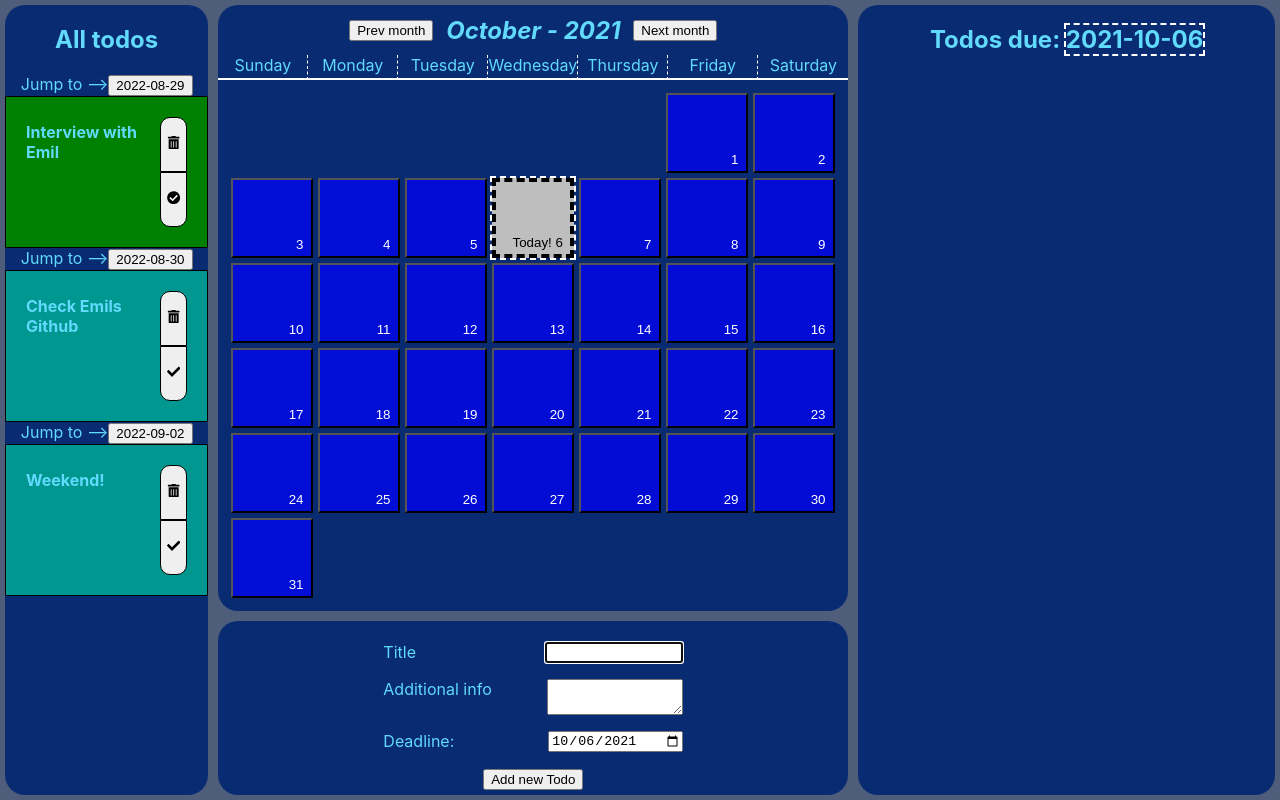
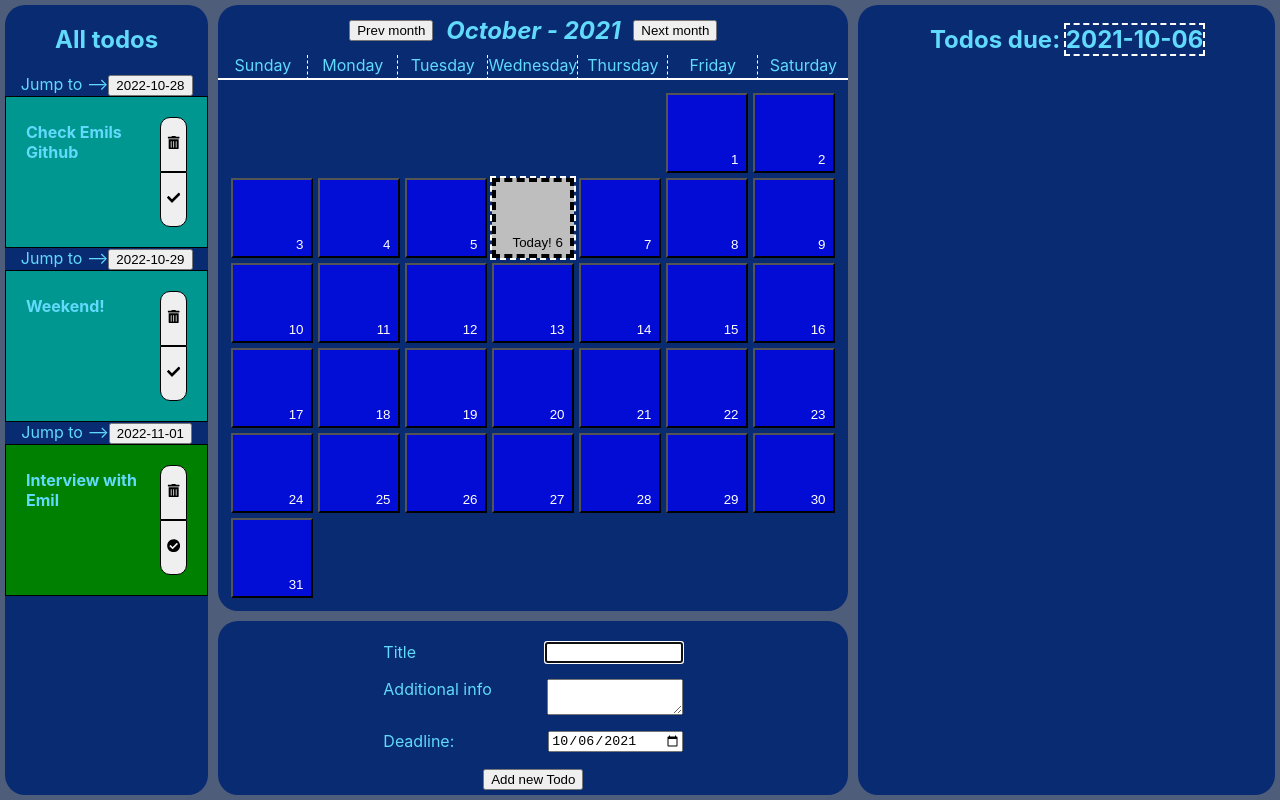
Before and after one commit to EmilNilsson12/typescript-todo-calendar, a React (Create React App) app: page / in a window 1280 px wide. Built offline with nearby package versions, Linux system fonts and the light colour scheme; no server answers.

Commit message:
Update autofill items

```diff
--- a/src/App.tsx
+++ b/src/App.tsx
@@ -18,21 +18,21 @@ const App: FunctionComponent = () => {
 		{
 			title: 'Interview with Emil',
 			description: '',
-			deadline: '2022-08-29T09:26:23.673Z',
+			deadline: '2022-11-01T09:26:23.673Z',
 			completed: true,
 			id: 'e1a17603-bda9-434f-974a-36ebc9b9b924',
 		},
 		{
 			title: 'Check Emils Github',
 			description: '',
-			deadline: '2022-08-30T09:26:11.289Z',
+			deadline: '2022-10-28T09:26:11.289Z',
 			completed: false,
 			id: 'c42914d7-77c4-45b3-88ef-f4a196a1c95a',
 		},
 		{
 			title: 'Weekend!',
 			description: '',
-			deadline: '2022-09-02T09:27:23.570Z',
+			deadline: '2022-10-29T09:27:23.570Z',
 			completed: false,
 			id: '61fe12a4-c115-4407-8e05-0bcb2199f40f',
 		},
```
